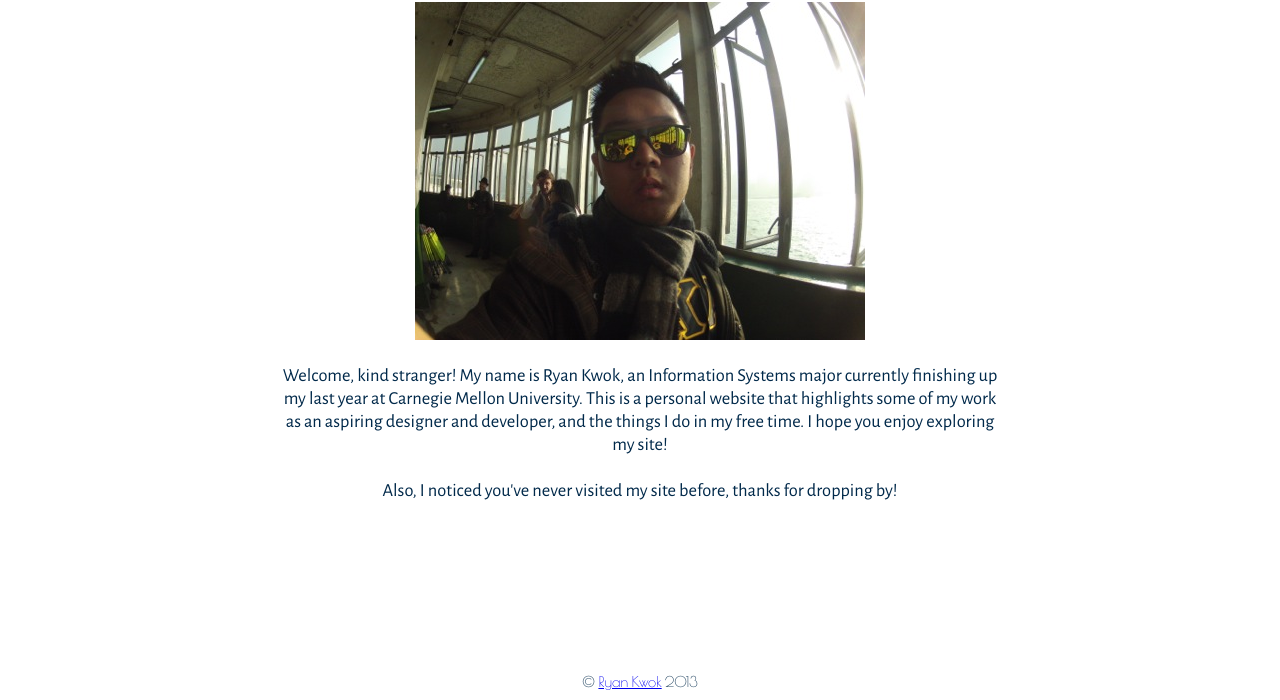
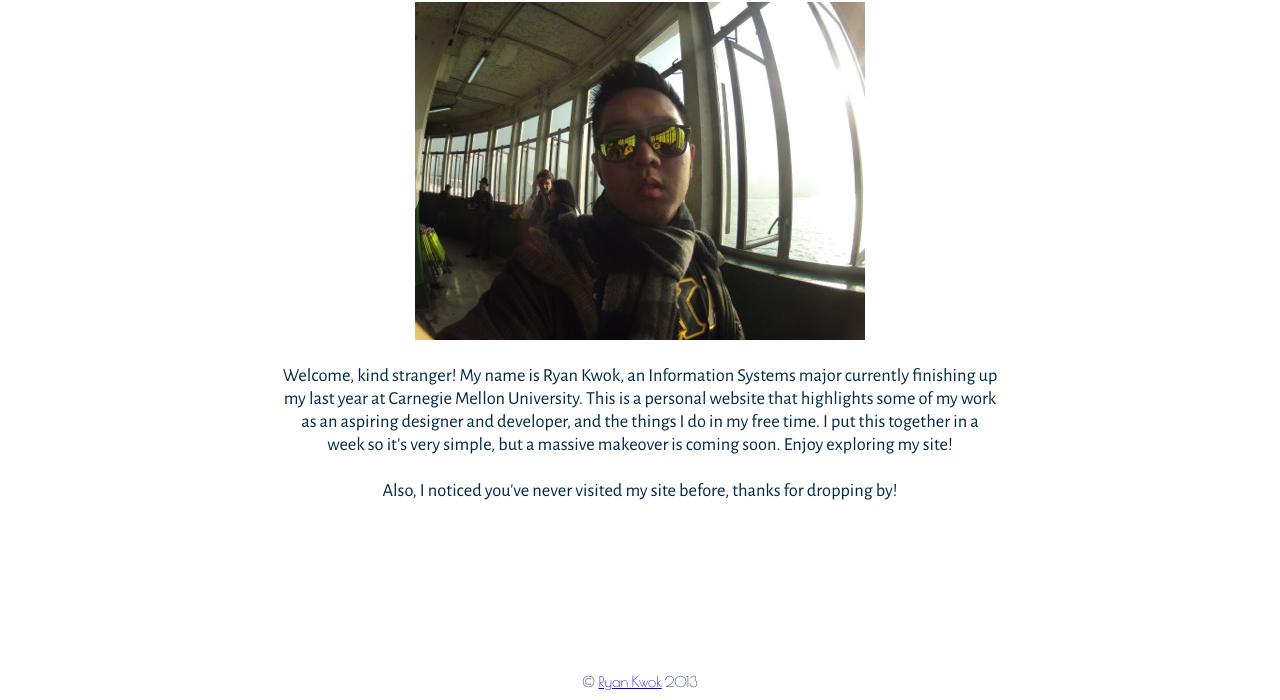
Before and after one commit to rkwok92/website, a plain HTML site: page index.html in a window 1280 px wide. Shown: the part 100-800 px from the top of the page. Drawn offline with nearby package versions, Linux system fonts and the light colour scheme.

Commit message:
Update index.html

```diff
--- a/index.html
+++ b/index.html
@@ -49,7 +49,7 @@
 				<div id="9" class="map"></div>
 			</div>
 			<div id="introduction" class="text">
-				Welcome, kind stranger! My name is Ryan Kwok, an Information Systems major currently finishing up my last year at Carnegie Mellon University.  This is a personal website that highlights some of my work as an aspiring designer and developer, and the things I do in my free time. I hope you enjoy exploring my site!
+				Welcome, kind stranger! My name is Ryan Kwok, an Information Systems major currently finishing up my last year at Carnegie Mellon University.  This is a personal website that highlights some of my work as an aspiring designer and developer, and the things I do in my free time. I put this together in a week so it's very simple, but a massive makeover is coming soon. Enjoy exploring my site!
 
 				<br><br> Also, <div id="visitNumber"><div> asdfasdf
 			</div>
```
